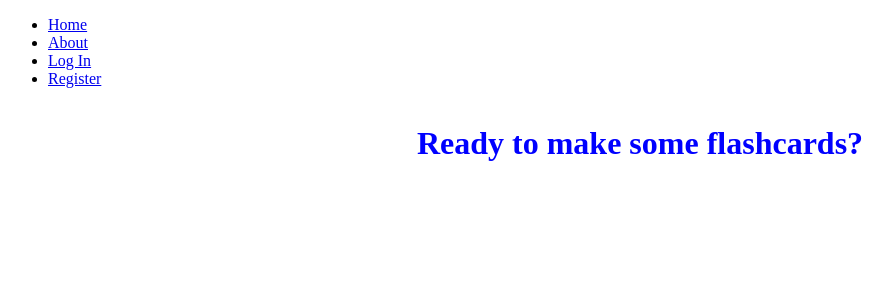
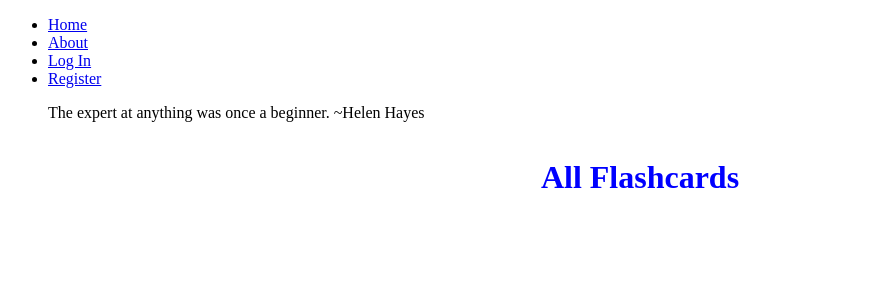
Before and after one commit to Zee22780/cultivate, a Flask app: page / in a window 1280 px wide. Shown: the top 300 px of the page, without its empty margins (0-893 px from the left). Run offline with Flask 2, Linux system fonts and the light colour scheme; data that the repository does not hold is empty.

Commit message:
Add random quote functionality

```diff
--- a/myapp/__init__.py
+++ b/myapp/__init__.py
@@ -7,8 +7,10 @@ from os import environ, path
 from flask_migrate import Migrate
 from flask_login import LoginManager
 
+
 app = Flask(__name__)
 basedir = os.path.abspath(os.path.dirname(__file__))
+
 
 app.config['SECRET_KEY'] = os.getenv('SECRET_KEY')
 
--- a/myapp/core/views.py
+++ b/myapp/core/views.py
@@ -2,13 +2,17 @@
 
 from flask import render_template, request, Blueprint
 from myapp.models import Flashcard
+from myapp.quotes import Quotes
+
 
 core = Blueprint('core', __name__)
+
+QUOTES = Quotes()
 
 @core.route('/')
 def index():
     flashcards = Flashcard.query
-    return render_template('index.html', flashcards=flashcards)
+    return render_template('index.html', flashcards=flashcards, QUOTES=QUOTES)
 
 @core.route('/info')
 def info():
--- a/myapp/templates/index.html
+++ b/myapp/templates/index.html
@@ -1,14 +1,17 @@
 {% extends "base.html" %}
 {% block content %}
-
+    <div>
+        <blockquote class="quote">
+            <p>{{ QUOTES[0] }}</p>
+        </blockquote>
+    </div>
 
     <div class="heading">
-        <h1>Ready to make some flashcards?</h1>
+        <h1>All Flashcards</h1>
     </div>
 
     <div class="container">
         {% for flashcard in flashcards %}
-        <!-- <p>{{flashcard.front}}</p> -->
             <div class="card">
                 <a href="{{url_for('flashcards.flashcard', flashcard_id=flashcard.id)}}">
                     {{flashcard.front}}</a>
```
Also changed, not shown: myapp/quotes.py (added, +8 -0 lines), myapp/users/views.py (line endings or trailing spaces).
